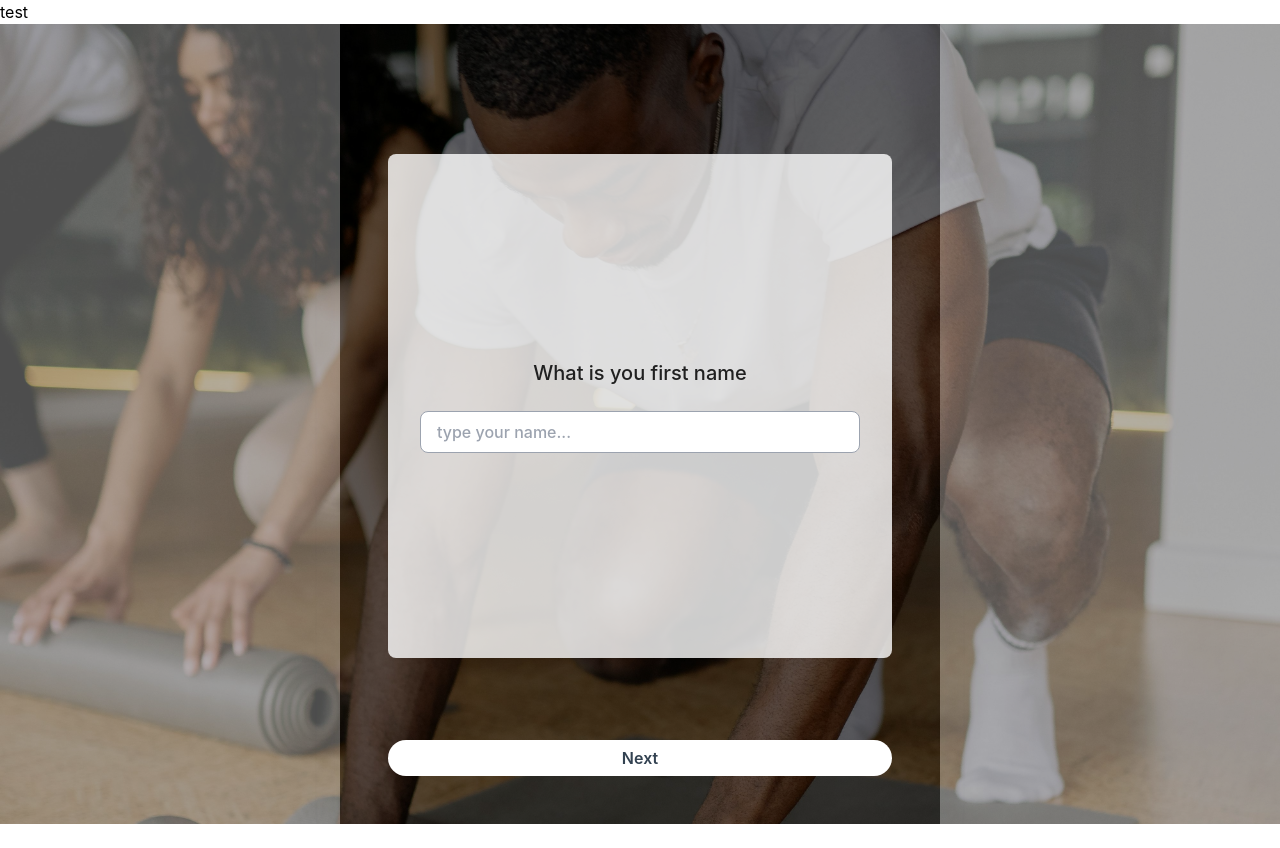
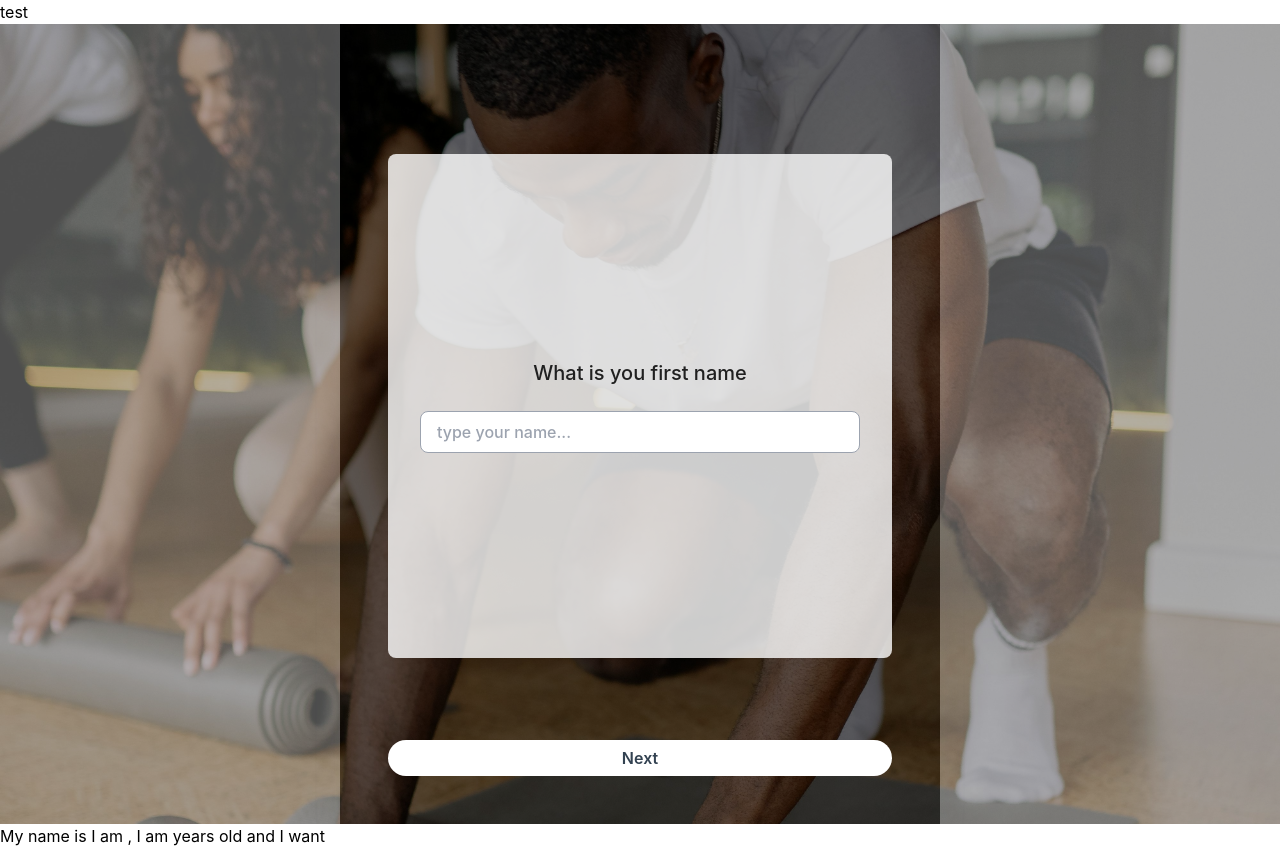
Before and after one commit to Braulin96/ProductFinder, a React (Create React App) app: page /questions in a window 1280 px wide. Before the commit the page ends 824 px from the top, so only its background shows below. Built offline with nearby package versions, Linux system fonts and the light colour scheme.

Commit message:
using data in Dashboard but is not updating

```diff
--- a/src/pages/Dashboard.js
+++ b/src/pages/Dashboard.js
@@ -1,6 +1,11 @@
-import React from "react";
+import useQuestionsData from "components/hooks/useQuestionsData";
 
 const Dashboard = () => {
-  return <div>Here goes all the data</div>;
+  const { name, goal, sex, age } = useQuestionsData();
+  return (
+    <div>
+      My name is {name} I am {sex}, I am {age} years old and I want {goal}
+    </div>
+  );
 };
 export default Dashboard;
--- a/src/pages/UserData.js
+++ b/src/pages/UserData.js
@@ -9,11 +9,20 @@ import { DatePicker } from "@mui/x-date-pickers/DatePicker";
 import useQuestionsData from "components/hooks/useQuestionsData";
 //images:
 import FitPeople from "assets/images/fitPeople.jpeg";
-
+import Dashboard from "./Dashboard";
 
 const UserData = () => {
-
-  const {name, handleNameChange, goal, handleOptionChange, sex, handleSexChange, selectedDate, handleDateChange, age} = useQuestionsData();
+  const {
+    name,
+    handleNameChange,
+    goal,
+    handleOptionChange,
+    sex,
+    handleSexChange,
+    selectedDate,
+    handleDateChange,
+    age,
+  } = useQuestionsData();
 
   const UserName = () => {
     return (
@@ -101,8 +110,7 @@ const UserData = () => {
           </LocalizationProvider>
         </div>
         <p>
-          my name is {name} I want {goal} I am a {sex} and I
-          am {age} years
+          my name is {name} I want {goal} I am a {sex} and I am {age} years
         </p>
       </div>
     );
@@ -113,6 +121,11 @@ const UserData = () => {
     { image: FitPeople, description: Goals() },
     { image: FitPeople, description: PersonalData() },
   ];
-  return <Onboarding elements={elements} />;
+  return (
+    <div>
+      <Onboarding elements={elements} />
+      <Dashboard />
+    </div>
+  );
 };
 export default UserData;
```
